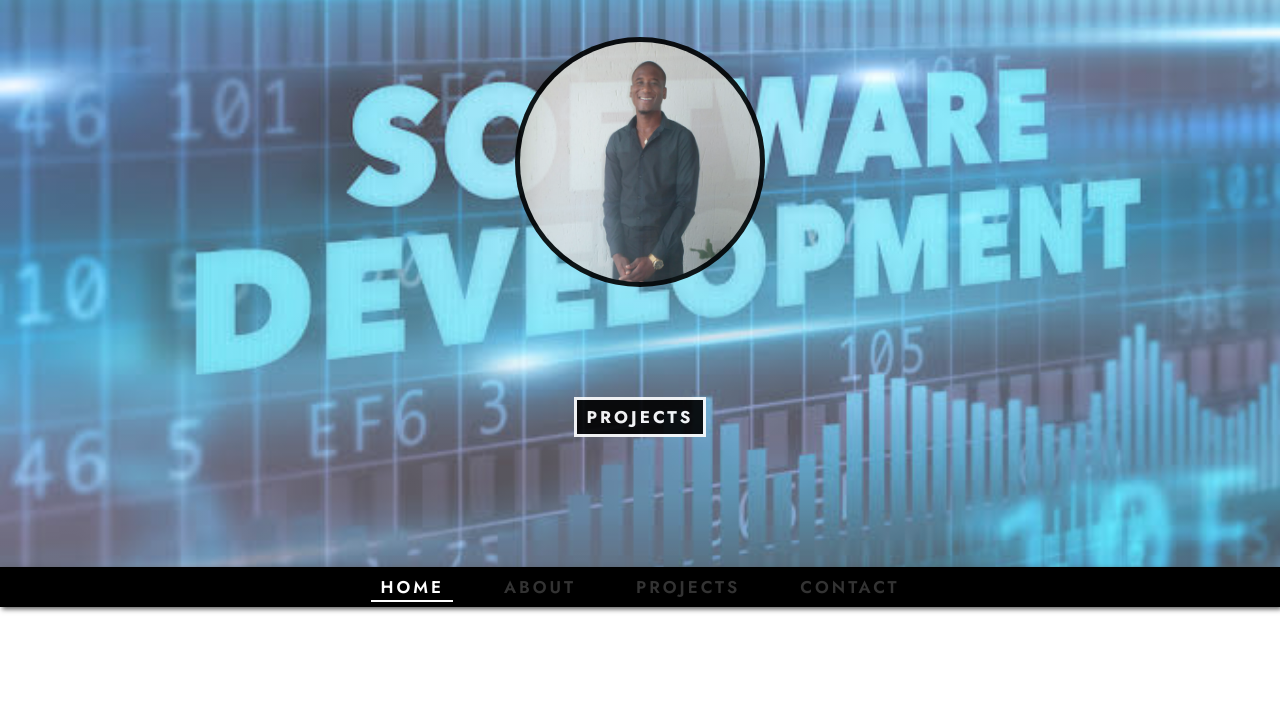
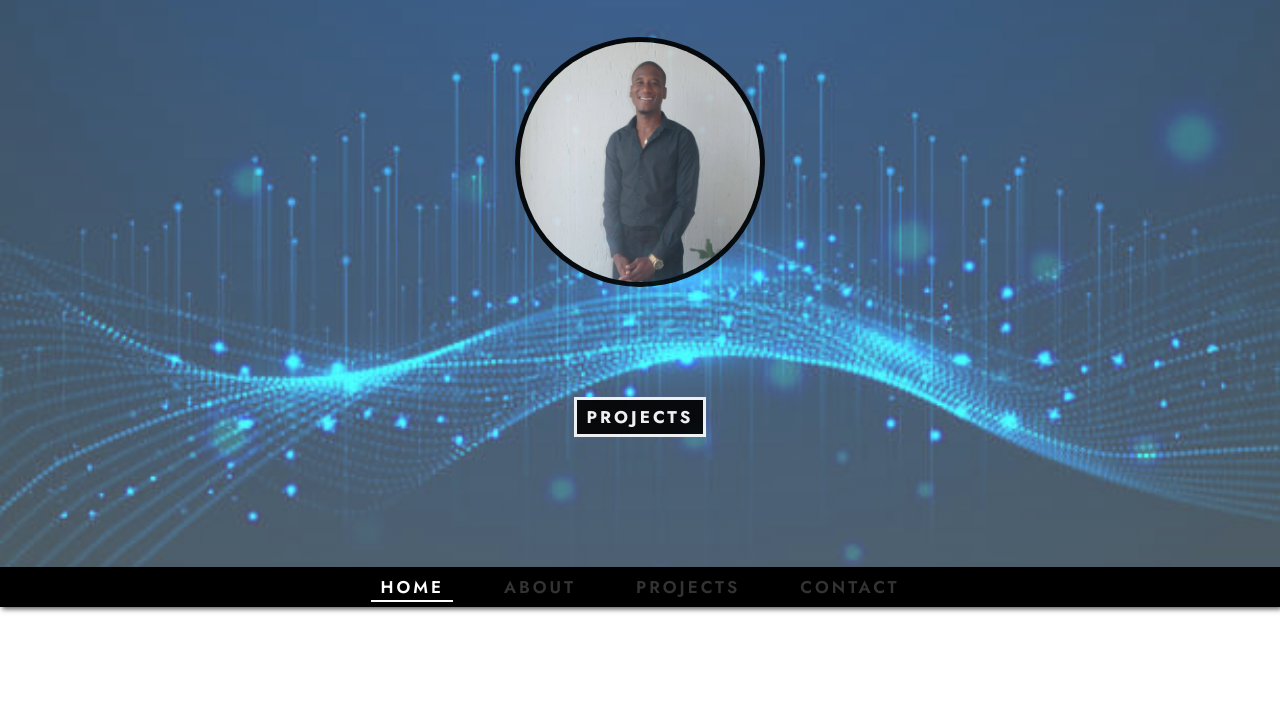
Before and after one commit to dDigitalDev/myportfolio, a plain HTML site: page index.html in a window 1280 px wide. Shown: the part 233-947 px from the top of the page. Drawn offline with Linux system fonts and the light colour scheme.

Commit message:
background

```diff
--- a/style.css
+++ b/style.css
@@ -186,7 +186,7 @@ html {
       rgba(255, 255, 255, 0.2),
       rgba(255, 255, 255, 0.3)
     ),
-    url(images/images\ -\ 2021-01-23T230640.632.jpeg) center no-repeat;
+    url(images/istockphoto-1329715338-612x612.jpg) center no-repeat;
   background-size: cover;
   flex-direction: column;
 }
```
Also changed, not shown: images/istockphoto-1329715338-612x612.jpg (added).
